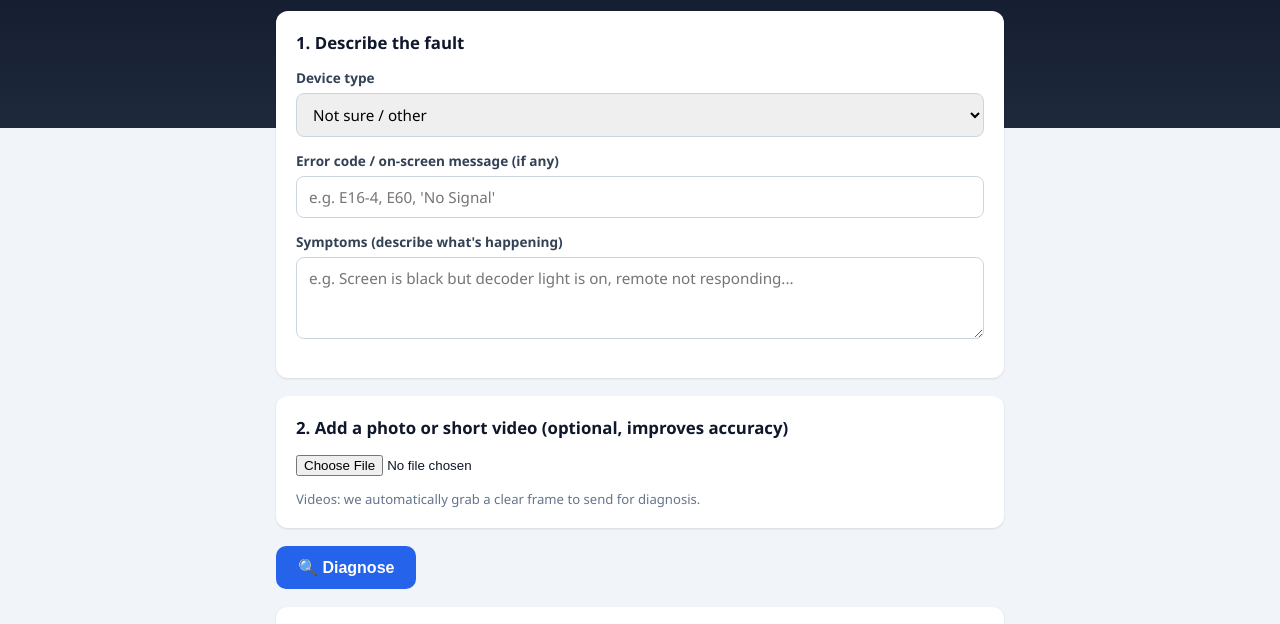
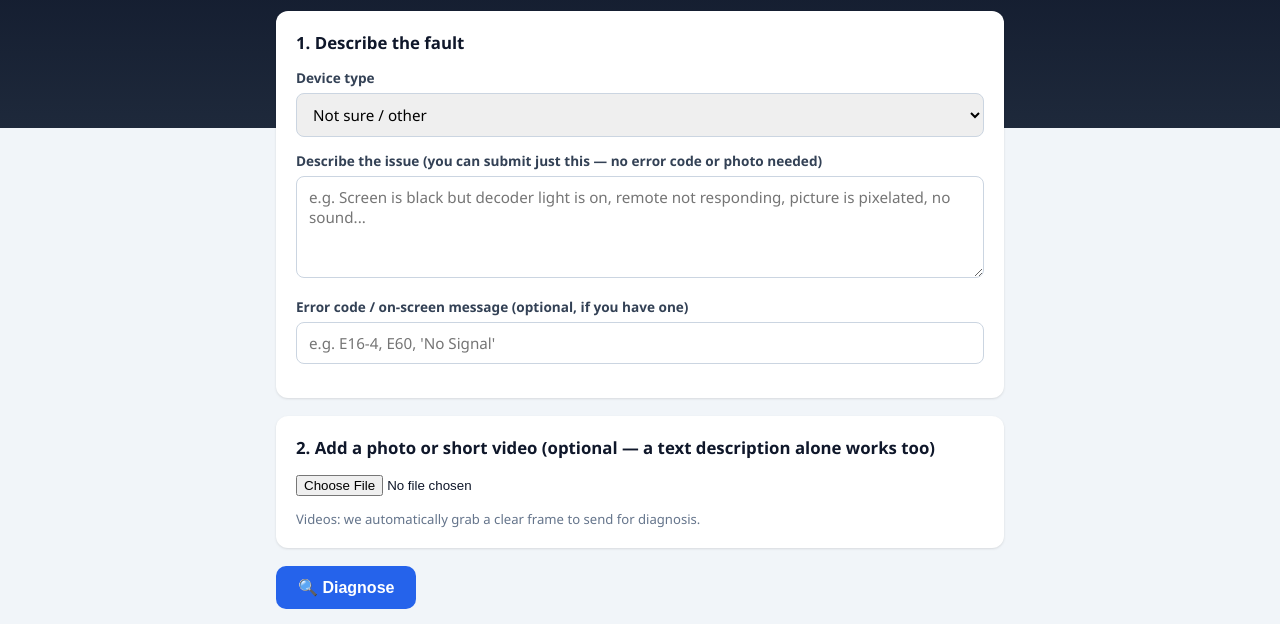
Before and after one commit to Bitanyanmi-MLSA/ai-fault-diagnosis-assistant, a website: page web/index.html in a window 1280 px wide. Shown: the part 92-716 px from the top of the page. Drawn offline with Linux system fonts and the light colour scheme.

Commit message:
Make issue description the primary input, clarify it works standalone (no error code or photo required)
Co-authored-by: Copilot <223556219+Copilot@users.noreply.github.com>

```diff
--- a/web/index.html
+++ b/web/index.html
@@ -33,17 +33,17 @@
         </select>
       </div>
       <div class="field">
-        <label for="errorCode">Error code / on-screen message (if any)</label>
-        <input id="errorCode" type="text" placeholder="e.g. E16-4, E60, 'No Signal'" />
+        <label for="symptoms">Describe the issue (you can submit just this — no error code or photo needed)</label>
+        <textarea id="symptoms" rows="4" placeholder="e.g. Screen is black but decoder light is on, remote not responding, picture is pixelated, no sound..."></textarea>
       </div>
       <div class="field">
-        <label for="symptoms">Symptoms (describe what's happening)</label>
-        <textarea id="symptoms" rows="3" placeholder="e.g. Screen is black but decoder light is on, remote not responding..."></textarea>
+        <label for="errorCode">Error code / on-screen message (optional, if you have one)</label>
+        <input id="errorCode" type="text" placeholder="e.g. E16-4, E60, 'No Signal'" />
       </div>
     </section>
 
     <section class="card">
-      <h2>2. Add a photo or short video (optional, improves accuracy)</h2>
+      <h2>2. Add a photo or short video (optional — a text description alone works too)</h2>
       <div class="field">
         <input id="fileInput" type="file" accept="image/*,video/*" capture="environment" />
       </div>
--- a/web/js/app.js
+++ b/web/js/app.js
@@ -161,7 +161,7 @@
     const symptoms = el('symptoms').value.trim();
 
     if (!errorCode && !symptoms && !selectedImageDataUrl) {
-      setStatus('Please enter an error code/symptoms or attach a photo/video.');
+      setStatus('Please describe the issue, enter an error code, or attach a photo/video.');
       return;
     }
 
```
